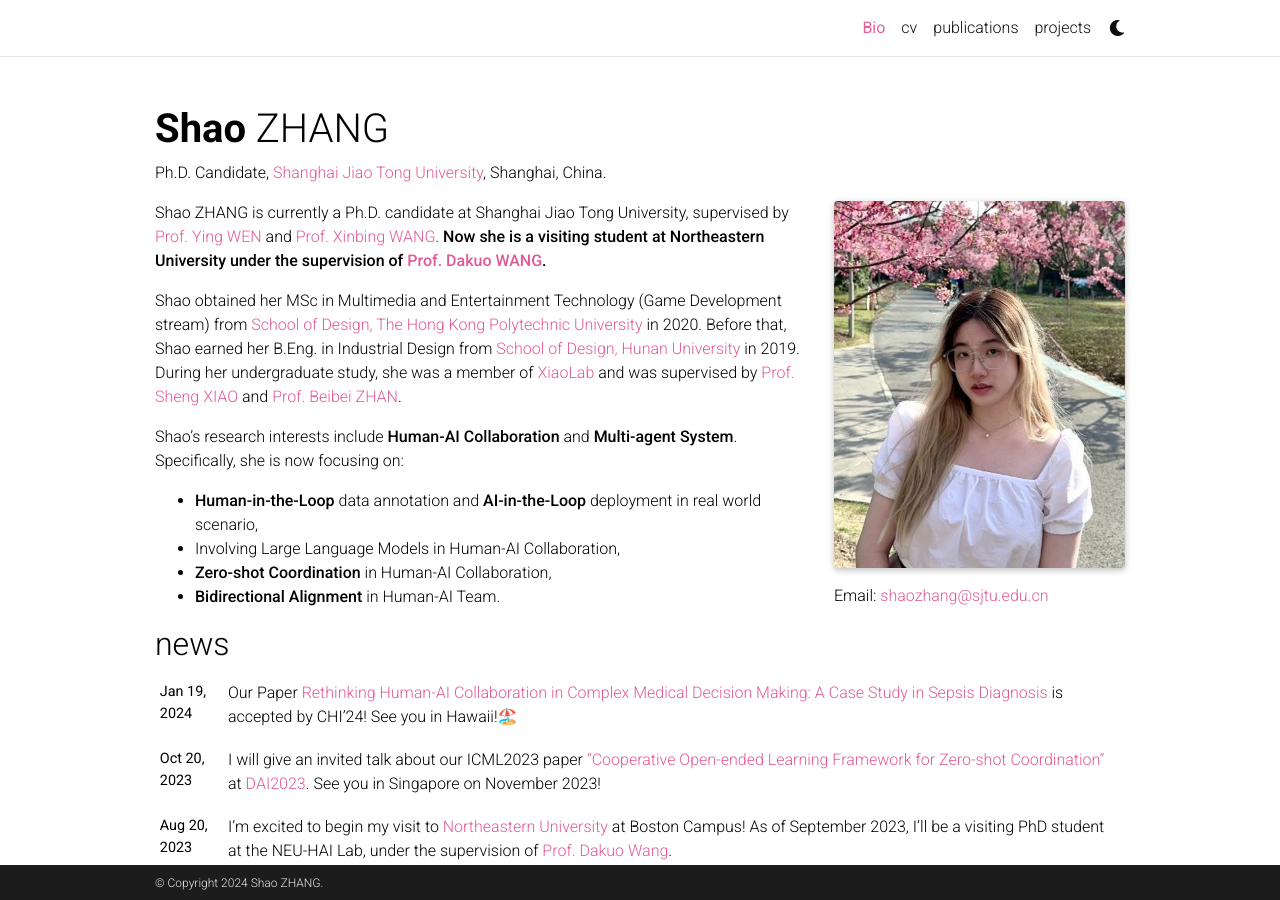
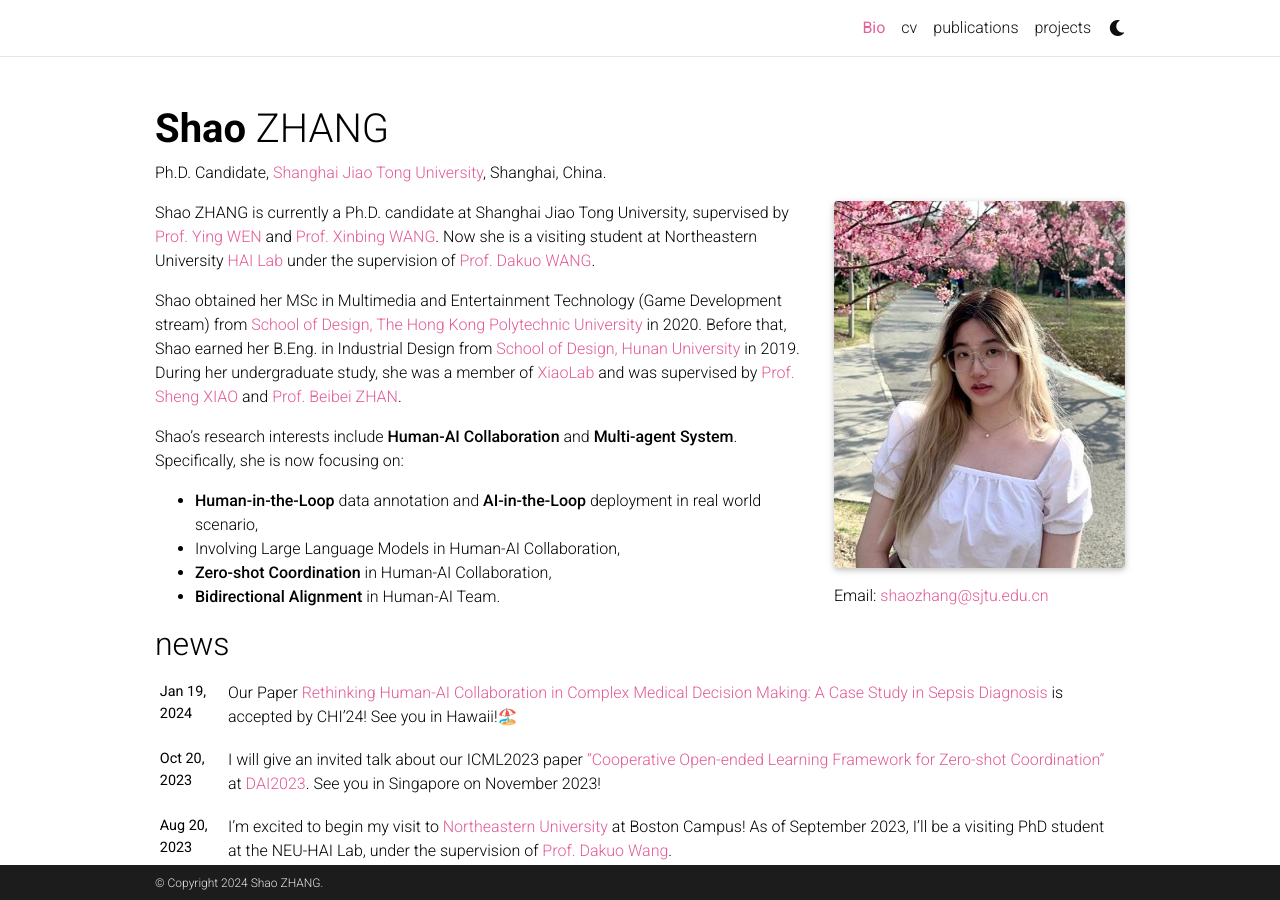
Before and after one commit to ShaoZhang0115/shaozhang_home_page, a Jekyll site: the page built from _pages/about.md, in a window 1280 px wide and 900 px high. Built offline with Jekyll 4.4.1, drawn with Linux system fonts in a browser that asks for light colours; full-size pictures stand in for the smaller copies a plugin makes; comment, search, counter and statistics services are not loaded; a style sheet for code colours, icons or effects is not loaded.

Commit message:
Update about.md

```diff
--- a/_pages/about.md
+++ b/_pages/about.md
@@ -20,7 +20,7 @@
 social: true  # includes social icons at the bottom of the page
 ---
 
-Shao ZHANG is currently a Ph.D. candidate at Shanghai Jiao Tong University, supervised by [Prof. Ying WEN](https://yingwen.io/) and [Prof. Xinbing WANG](https://www.cs.sjtu.edu.cn/~wang-xb/). **Now she is a visiting student at Northeastern University under the supervision of [Prof. Dakuo WANG](https://www.dakuowang.com/).**
+Shao ZHANG is currently a Ph.D. candidate at Shanghai Jiao Tong University, supervised by [Prof. Ying WEN](https://yingwen.io/) and [Prof. Xinbing WANG](https://www.cs.sjtu.edu.cn/~wang-xb/). Now she is a visiting student at Northeastern University [HAI Lab](https://hailab.io/) under the supervision of [Prof. Dakuo WANG](https://www.dakuowang.com/).
 
 Shao obtained her MSc in Multimedia and Entertainment Technology (Game Development stream) from [School of Design, The Hong Kong Polytechnic University](https://www.sd.polyu.edu.hk/en/) in 2020. Before that, Shao earned her B.Eng. in Industrial Design from [School of Design, Hunan University](http://design.hnu.edu.cn/) in 2019. During her undergraduate study, she was a member of [XiaoLab](http://xiaolab.net/) and was supervised by [Prof. Sheng XIAO](http://xiaolab.net/) and [Prof. Beibei ZHAN](http://ylsy.hnu.edu.cn/info/1353/9629.htm).
 
```
